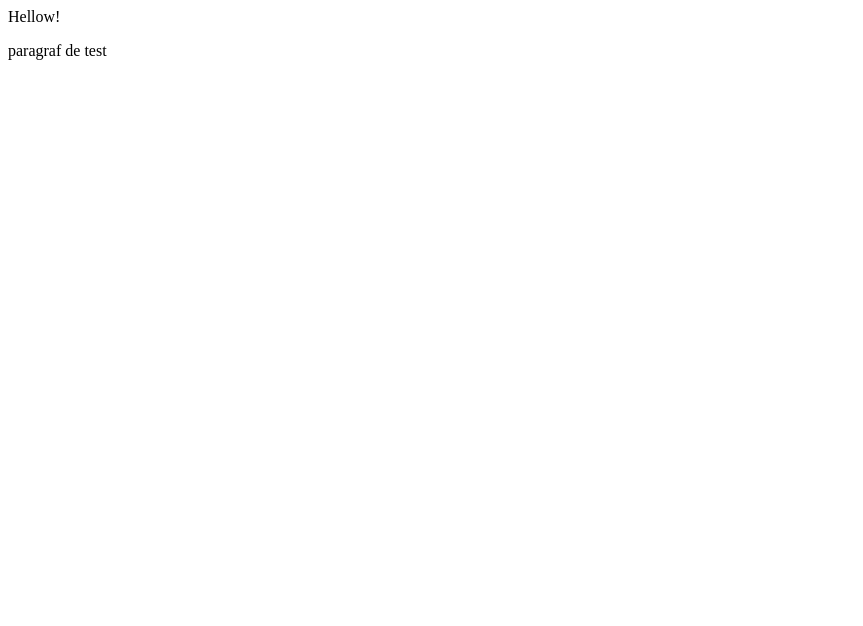
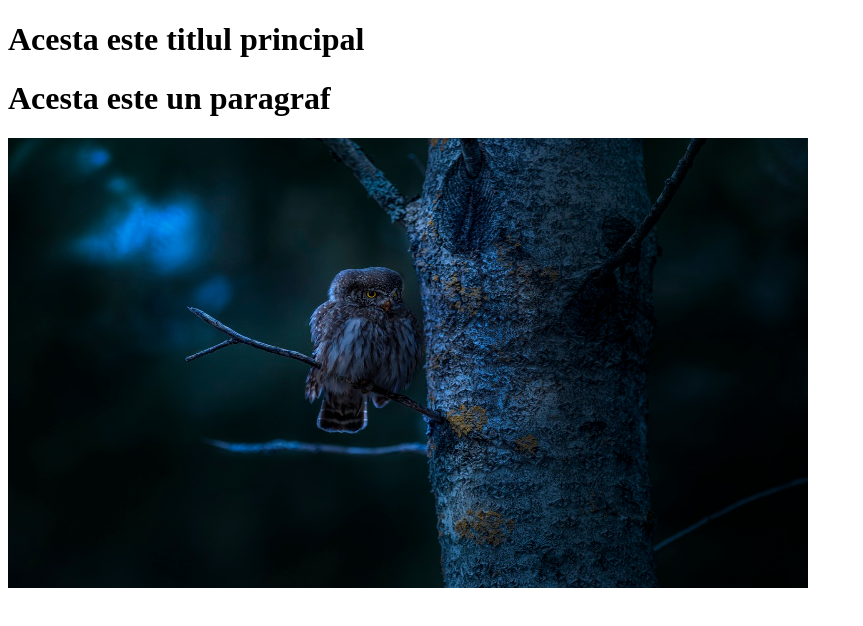
Before and after one commit to AlexWes97/primtest, a plain HTML site: page index.html in a window 1280 px wide. Shown: the whole page, without its empty margins (0-863 px from the left). Drawn offline with Linux system fonts and the light colour scheme.

Commit message:
feat: fisier nou de index

```diff
--- a/index.html
+++ b/index.html
@@ -1,3 +1,13 @@
-<html>Hellow!
-    <p>paragraf de test</p>
+<!DOCTYPE html>
+<html lang="ro">
+    <head>
+        <meta charset="utf-8"/>
+        <title>Acesta este meta titlul pagini</title>
+    </head>
+    <body>
+        <h1><strong>Acesta</strong> este titlul principal</h1>
+        <h1>Acesta este un paragraf </h1>
+        <img src="eurasian-pygmy-owl-7234331_1280.jpg" width="800" height="450" alt="prima imagine de pe site"/>
+
+    </body>
 </html>
```
Also changed, not shown: eurasian-pygmy-owl-7234331_1280.jpg (added).
